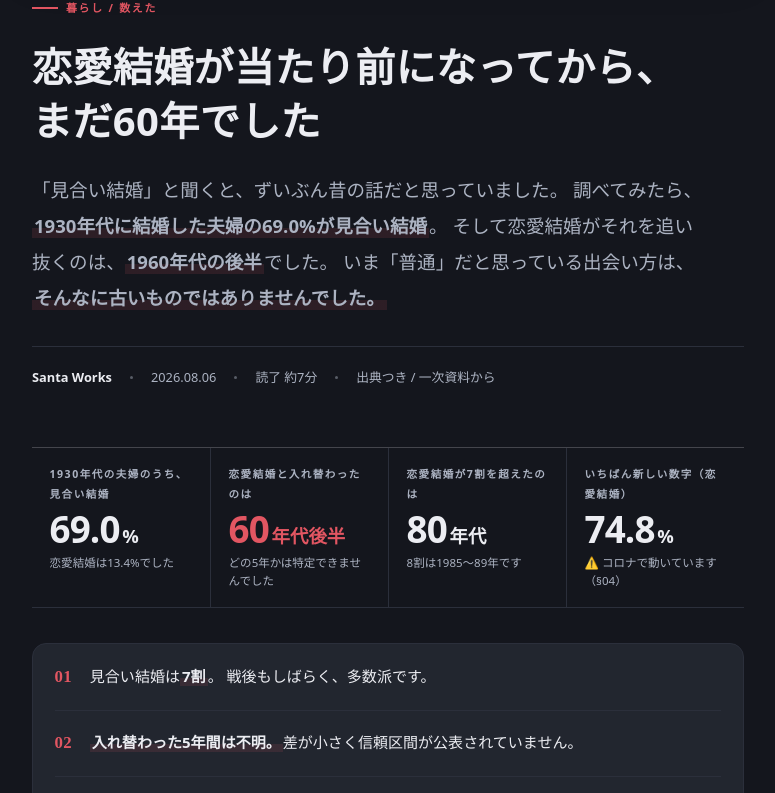
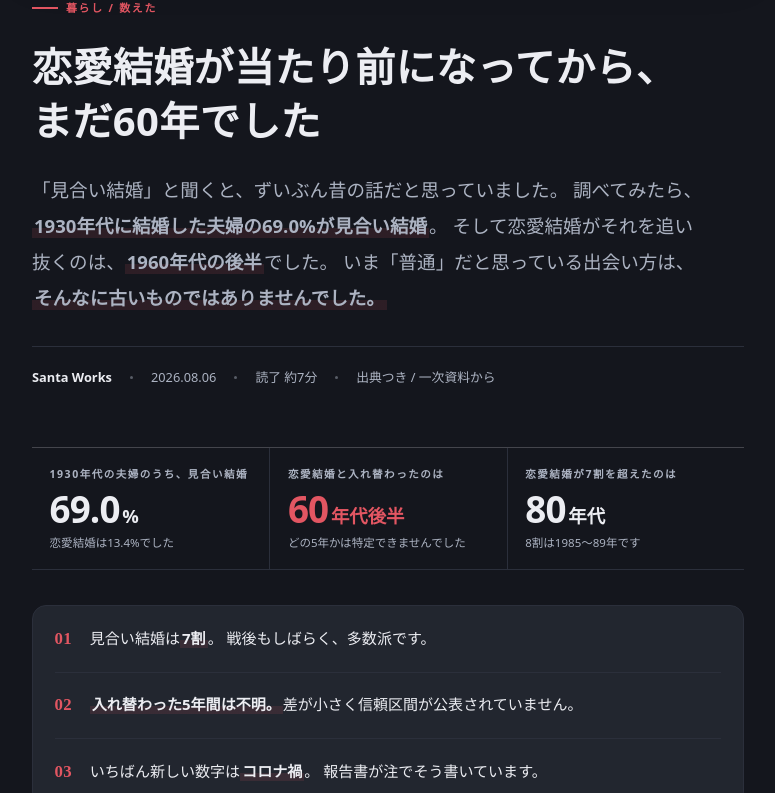
Before and after one commit to satoshi0207/santaworks-homepage, a Next.js app: page /journal/omiai in a window 1280 px wide. Shown: the part 447-1240 px from the top of the page, without its empty margins (252-1027 px from the left). Built offline with nearby package versions, Linux system fonts and the light colour scheme; no server answers.

Commit message:
お見合い記事：KPIから74.8%を外す（傾向として読めない数字を最も目立つ位置に置かない）

```diff
--- a/app/(site)/journal/omiai/page.tsx
+++ b/app/(site)/journal/omiai/page.tsx
@@ -107,13 +107,13 @@ export default function Page() {
               </span>
               <span className="note">8割は1985〜89年です</span>
             </div>
-            <div className="tile">
-              <span className="lbl">いちばん新しい数字（恋愛結婚）</span>
-              <span className="v n">
-                74.8<small>%</small>
-              </span>
-              <span className="note">⚠️ コロナで動いています（§04）</span>
-            </div>
+            {/* 🔴 ここに「いちばん新しい数字 74.8%」を戻さない
+                （Satoshiさん・2026-08-06 に削除）。
+                **KPIはいちばん飛ばし読みされる場所**なので、記事が
+                「傾向として読めません」と明言している数字を置くと、
+                ⚠️を付けても**流し読みの人は 74.8% だけ持って帰る。**
+                隠したことにはならない——**§04 が丸ごとこの数字の節**で、
+                断りもそこに全部ある。 */}
           </div>
 
           <div className="points rv">
```
